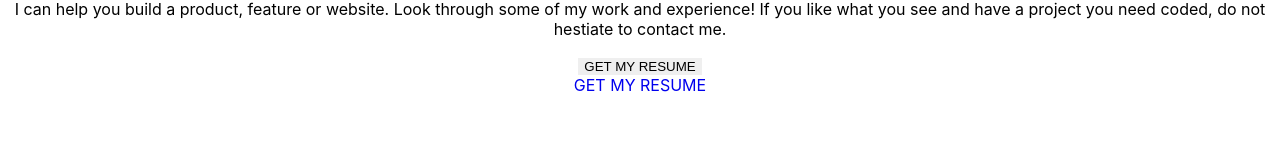
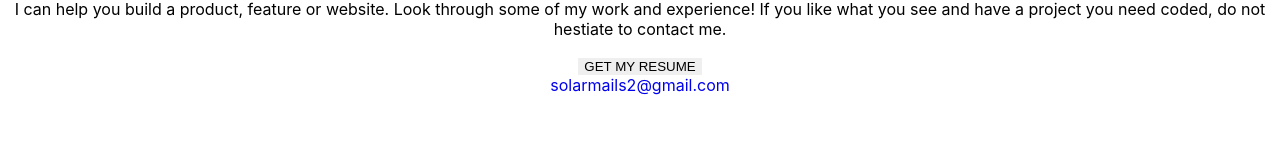
Before and after one commit to blase147/my_portfolio, a React (Create React App) app: page / in a window 1280 px wide. Shown: the part 155-320 px from the top of the page. Built offline with nearby package versions, Linux system fonts and the light colour scheme.

Commit message:
Add basic files

```diff
--- a/src/components/Homepage/intro.js
+++ b/src/components/Homepage/intro.js
@@ -22,8 +22,8 @@ const Intro = () => (
         </p>
       </div>
     </section>
-    <div><button type="button">GET MY RESUME</button></div>
-    <div><a href="mailto:solarmails2gmail.com" target="_blank" rel="noreferrer">GET MY RESUME</a></div>
+    <div className="my-resume"><button type="button">GET MY RESUME</button></div>
+    <div className="mailto"><a href="mailto:solarmails2gmail.com" target="_blank" rel="noreferrer">solarmails2@gmail.com</a></div>
   </div>
 );
 export default Intro;
```
